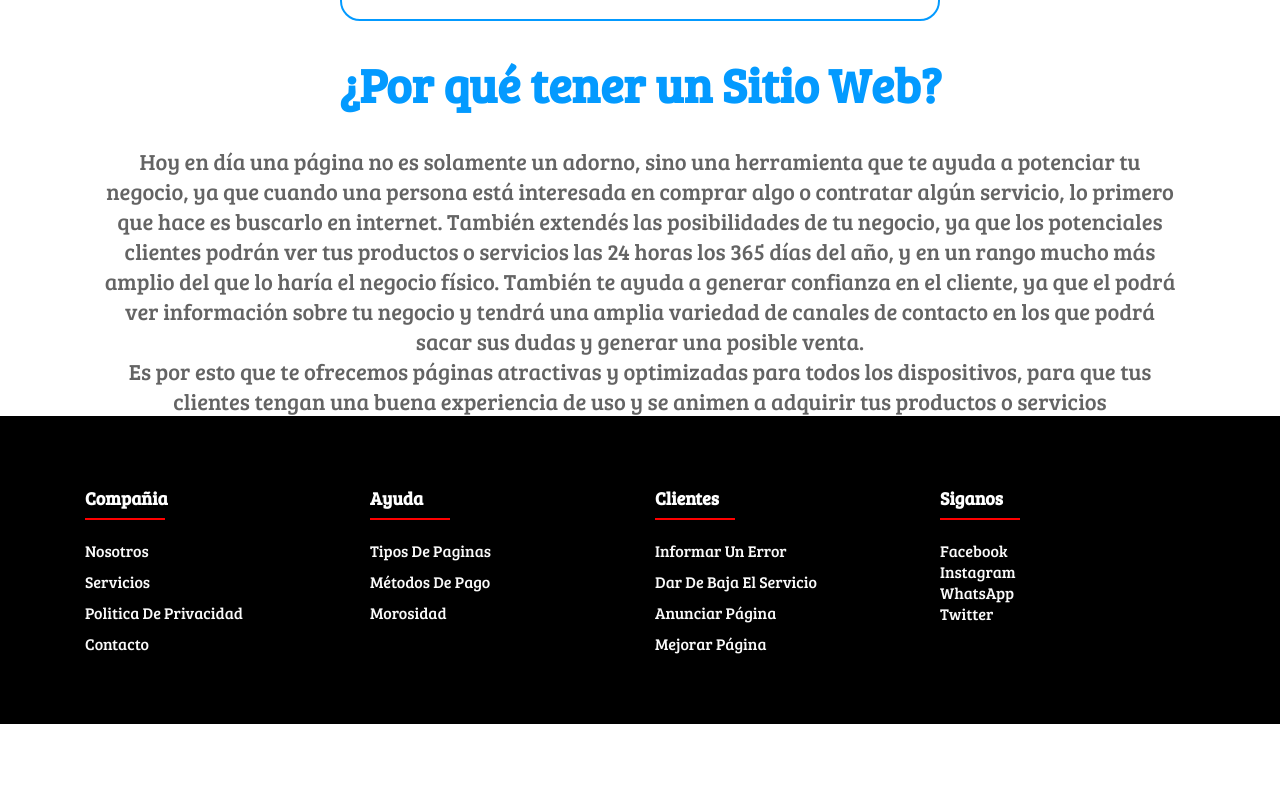
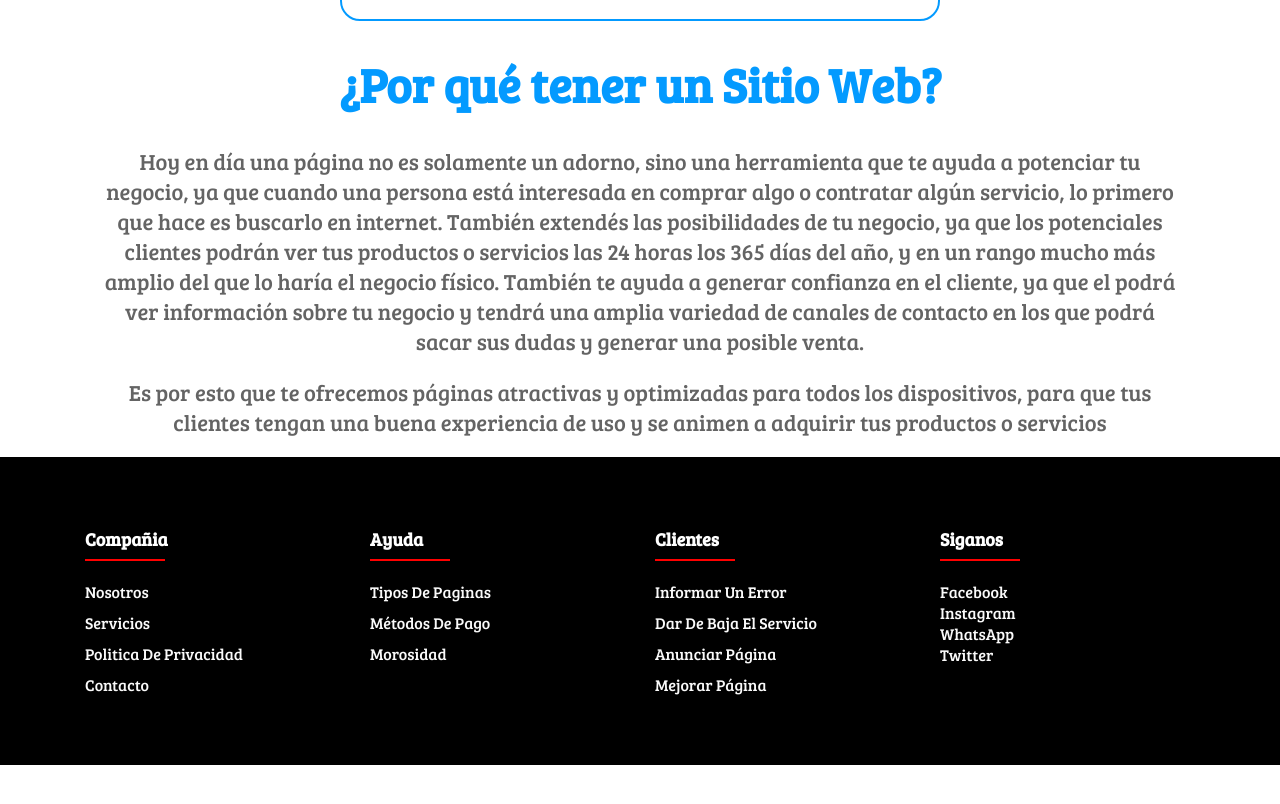
Before and after one commit to Davlop08/-creacion-pagina-web, a Next.js app: page / in a window 1280 px wide. Shown: the part 3510-4314 px from the top of the page. Built offline with nearby package versions, Linux system fonts and the light colour scheme.

Commit message:
cambios menores en textos y estilos

```diff
--- a/pages/index.jsx
+++ b/pages/index.jsx
@@ -163,6 +163,7 @@ export default function Home() {
             También te ayuda a generar confianza en el cliente, ya que el podrá ver información sobre tu negocio y tendrá una amplia
             variedad de canales de contacto en los que podrá sacar sus dudas y generar una posible venta.
             </p>
+            <br/>
             <p>Es por esto que te ofrecemos páginas atractivas y optimizadas para todos los dispositivos,
               para que tus clientes tengan una buena experiencia de uso y se animen a adquirir tus productos o servicios
             </p>
--- a/styles/Index.module.css
+++ b/styles/Index.module.css
@@ -264,6 +264,7 @@
     margin-top: 30px;
     display: flex;
     justify-content: center;
+    margin-bottom: 20px;
 }
 
 .container_secondary_info{
```
